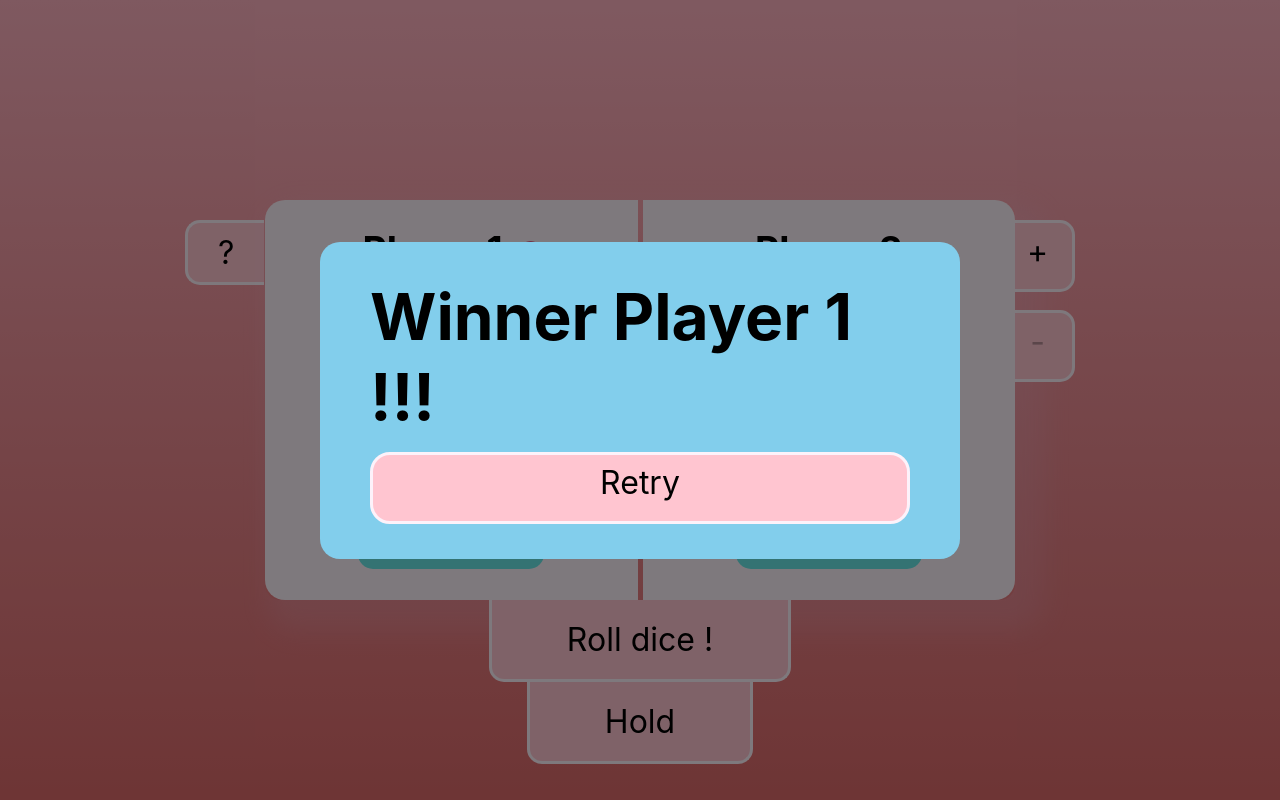
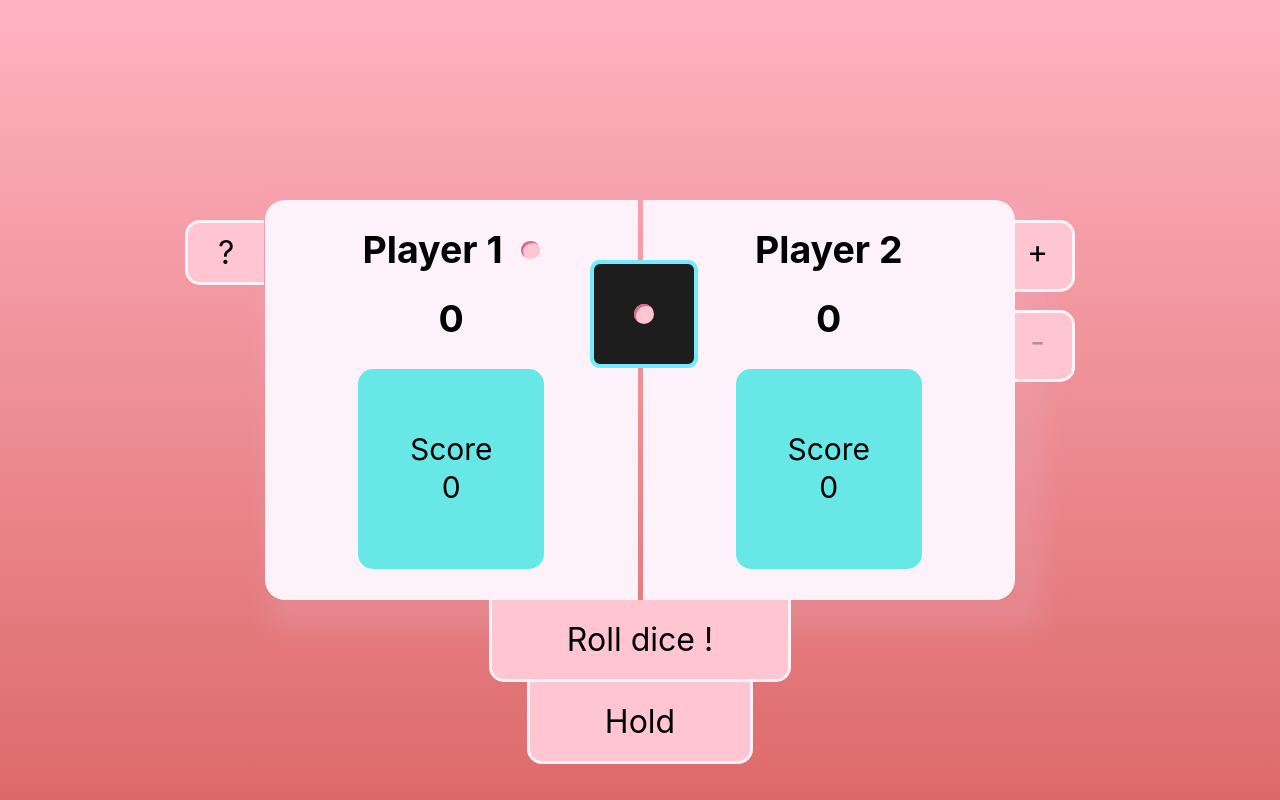
Before and after one commit to Space8rain/pig-game, a React (Create React App) app: page / in a window 1280 px wide. Built offline with nearby package versions, Linux system fonts and the light colour scheme; a web font is replaced by a local one.

Commit message:
fix check winner

```diff
--- a/src/components/App.jsx
+++ b/src/components/App.jsx
@@ -9,7 +9,7 @@ function App() {
 
   const [currentSideDice, setCurrentSideDice] = React.useState(1);
 
-  const [isWinner, setIsWinner] = React.useState(true);
+  const [isWinner, setIsWinner] = React.useState(false);
 
   const [players, setPlayers] = React.useState(
     [
```
